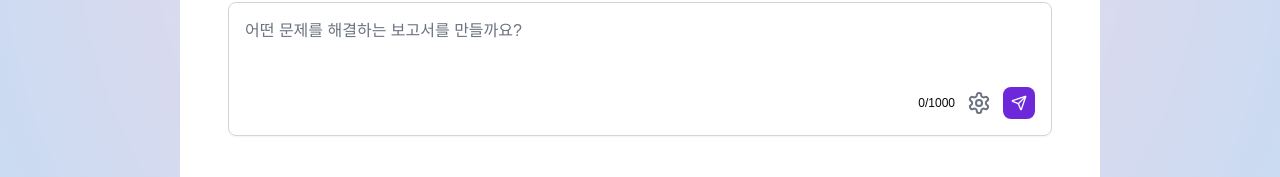
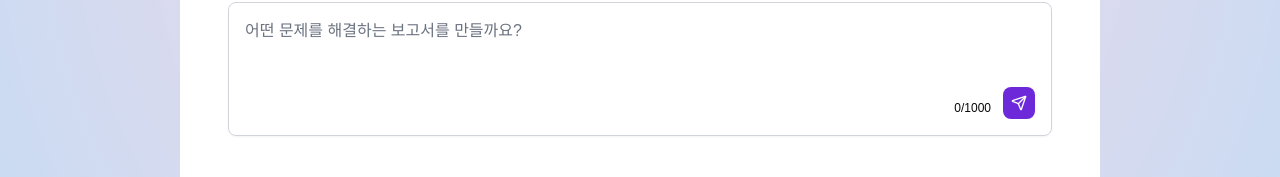
Before and after one commit to muniv/re-novate, a Next.js app: page / in a window 1280 px wide. Shown: the part 498-675 px from the top of the page. Built offline with nearby package versions, Linux system fonts and the light colour scheme; a web font is replaced by a local one.

Commit message:
fix: 설정버튼 없애고, 채팅버튼 누르면 설정모달 뜨도록 변경

```diff
--- a/src/app/page.tsx
+++ b/src/app/page.tsx
@@ -66,6 +66,7 @@ export default function MainPage() {
     }
 
     const onGoToNextPageButtonClicked = () => {
+        setGenOptionModalOpen(false)
         setDraftData((prevDraftData) => ({
             ...prevDraftData,
             question: question,
@@ -176,6 +177,7 @@ export default function MainPage() {
                 modalOpen={genOptionModalOpen}
                 question={question}
                 setQuestion={setQuestion}
+                onConfirmButtonClicked={onGoToNextPageButtonClicked}
                 files={attachedFiles}
                 setFiles={setAttachedFiles}
                 urls={urls}
--- a/src/components/ui/input/ChatMessageInput.tsx
+++ b/src/components/ui/input/ChatMessageInput.tsx
@@ -114,34 +114,29 @@ const ChatMessageInput: React.FC<MessageInputProps> = ({
                         <div className={'flex-1'} />
 
                         {/* 글자수 */}
-                        <div className={'flex items-center mr-[8px]'}>
+                        <div className={'flex items-end h-[28px] mr-[8px]'}>
                             <span className={'text-[12px]'}>
                                 {question.length}/{1000}
                             </span>
                         </div>
 
                         {/* 보내기 버튼과 세부 설정 문구 */}
-                        <div className="flex flex-col items-center">
-                            <Tooltip title={'보고서 생성 세부 설정'}>
-                                <button
-                                    onClick={handleGenOption}
-                                    className={`flex items-center justify-center w-[32px] h-[32px] rounded-lg cursor-pointer duration-100`}
-                                >
-                                    <SettingsIcon className="h-[24px] w-[24px] font-light text-gray-500" />
-                                </button>
-                            </Tooltip>
-                            {/*<div className="flex flex-col items-center text-gray-500 text-[10px] mt-1">*/}
-                            {/*    <span>보고서 생성</span>*/}
-                            {/*    <span>세부 설정</span>*/}
-                            {/*</div>{' '}*/}
-                            {/* 줄바꿈 추가 */}
-                        </div>
+                        {/*<div className="flex flex-col items-center">*/}
+                        {/*    <Tooltip title={'보고서 생성 세부 설정'}>*/}
+                        {/*        <button*/}
+                        {/*            onClick={handleGenOption}*/}
+                        {/*            className={`flex items-center justify-center w-[32px] h-[32px] rounded-lg cursor-pointer duration-100`}*/}
+                        {/*        >*/}
+                        {/*            <SettingsIcon className="h-[24px] w-[24px] font-light text-gray-500" />*/}
+                        {/*        </button>*/}
+                        {/*    </Tooltip>*/}
+                        {/*</div>*/}
 
-                        <SizedBox width={8} />
+                        <SizedBox width={4} />
 
                         <Tooltip title={'초안 생성 시작'}>
                             <button
-                                onClick={handleSubmit}
+                                onClick={handleGenOption}
                                 aria-label="메시지 전송"
                                 className={`flex items-center justify-center w-[32px] h-[32px] rounded-lg bg-violet-700 cursor-pointer hover:bg-violet-500 transition-colors duration-100`}
                             >
--- a/src/components/ui/modals/SearchDetailModal.tsx
+++ b/src/components/ui/modals/SearchDetailModal.tsx
@@ -26,6 +26,7 @@ interface SearchDetailModalProps {
     setModalOpen: (open: boolean) => void
     question?: string
     setQuestion: (question: string) => void
+    onConfirmButtonClicked?: () => void
     files: File[]
     setFiles: (files: File[]) => void
     urls: string[]
@@ -39,6 +40,7 @@ const SearchDetailModal: React.FC<SearchDetailModalProps> = ({
     setModalOpen,
     question,
     setQuestion,
+    onConfirmButtonClicked,
     files,
     setFiles,
     urls,
@@ -120,9 +122,7 @@ const SearchDetailModal: React.FC<SearchDetailModalProps> = ({
                     paddingTop: '48px',
                     paddingBottom: '48px',
                 }}
-                onOk={() => {
-                    setModalOpen(false)
-                }}
+                onOk={onConfirmButtonClicked}
                 onCancel={() => setModalOpen(false)}
             >
                 <div className={'flex flex-col py-[12px] gap-[36px]'}>
```
